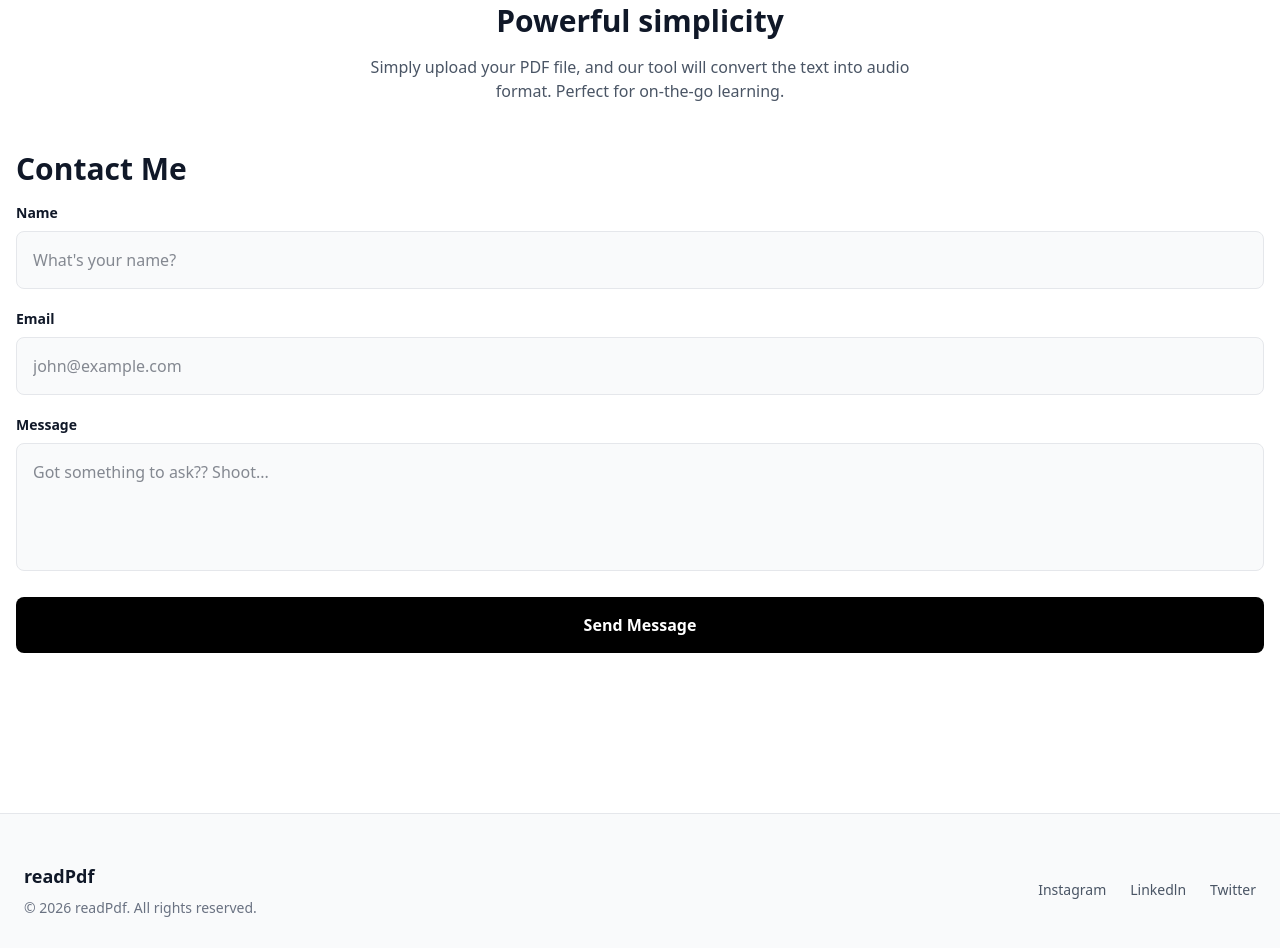
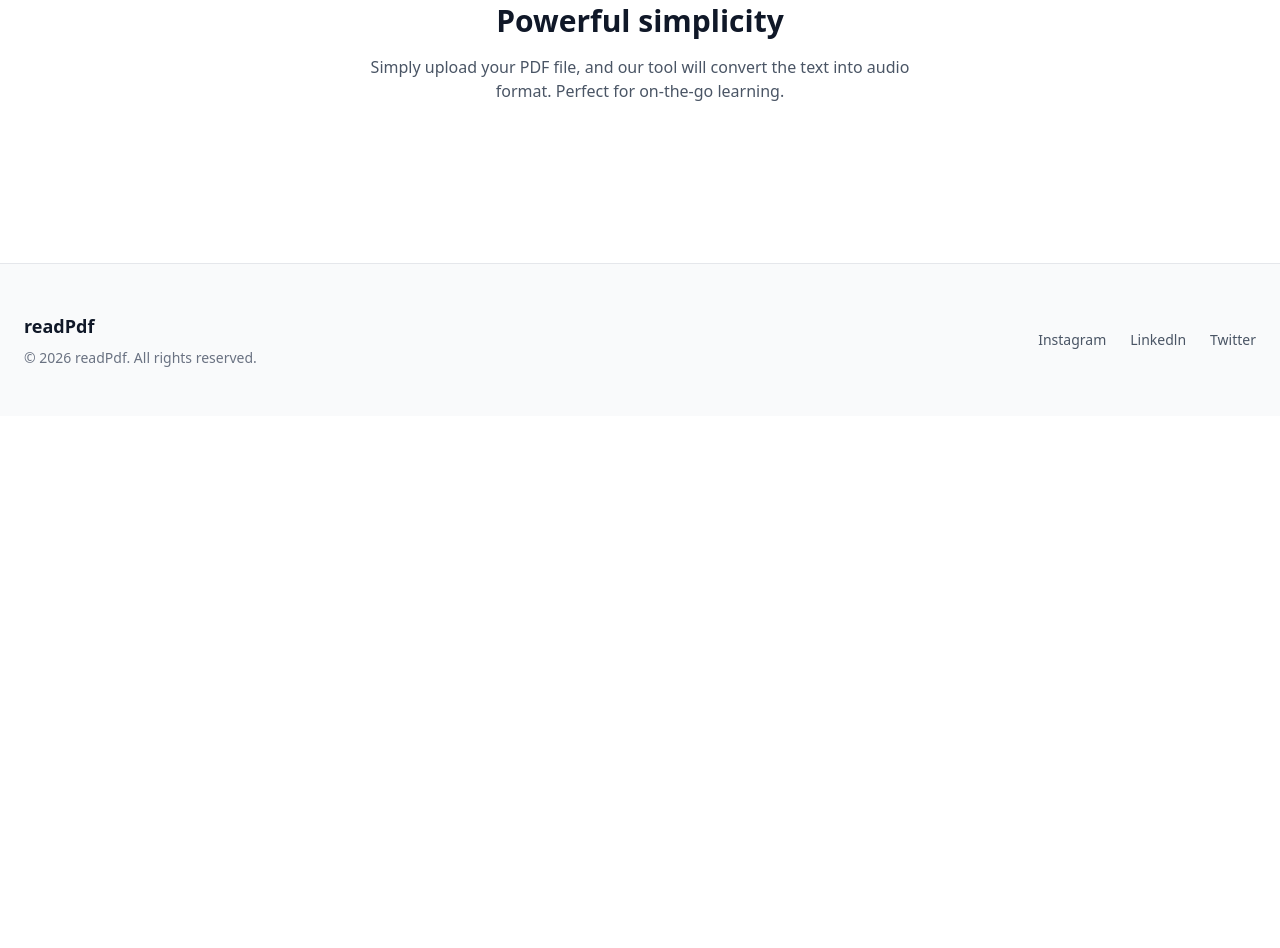
Before and after one commit to vincen-coder/readpdf, a website with bundled scripts: page index.html in a window 1280 px wide. Shown: the part 1349-2297 px from the top of the page. After the commit the page ends 1765 px from the top, so only its background shows below. Built offline with nearby package versions, Linux system fonts and the light colour scheme; a script that the page names is missing.

Commit message:
emoved contact form just didnt look right

```diff
--- a/index.html
+++ b/index.html
@@ -219,47 +219,9 @@
                 Perfect for on-the-go learning.
             </p>
         </section>
-
-        <section class="text-3xl font-bold mb-4 mt-12" id="contact">Contact Me </section>
-        <form action="https://formspree.io/f/xnjbjgwv" method="POST" class="flex flex-col gap-5">
-
-            <input type="hidden" name="_captcha" value="false">
-            <input type="hidden" name="_template" value="table">
-            <input type="hidden" name="_subject" value="New Portfolio Lead!">
-            <input type="hidden" name="_next" value="https://vincent-pink.vercel.app/thankyou.html">
-
-            <div>
-                <label class="block text-sm font-semibold mb-2">Name</label>
-                <input
-                    class="w-full p-4 bg-gray-50 border border-gray-200 rounded-lg focus:outline-none focus:border-black focus:ring-1 focus:ring-black transition-colors"
-                    type="text" name="name" placeholder="What's your name?" required>
-            </div>
-
-            <div>
-                <label class="block text-sm font-semibold mb-2">Email</label>
-                <input
-                    class="w-full p-4 bg-gray-50 border border-gray-200 rounded-lg focus:outline-none focus:border-black focus:ring-1 focus:ring-black transition-colors"
-                    type="email" name="email" placeholder="john@example.com" required>
-            </div>
-
-            <div>
-                <label class="block text-sm font-semibold mb-2">Message</label>
-                <textarea
-                    class="w-full p-4 bg-gray-50 border border-gray-200 rounded-lg focus:outline-none focus:border-black focus:ring-1 focus:ring-black transition-colors h-32 resize-none"
-                    name="message" placeholder="Got something to ask?? Shoot..." required></textarea>
-            </div>
-
-            <button
-                class="w-full p-4 bg-black text-white rounded-lg font-bold hover:bg-gray-800 transition transform active:scale-95"
-                type="submit">
-                Send Message
-            </button>
-        </form>
-
-
     </main>
 
-    <footer class="bg-gray-50 border-t border-gray-200 mt-20 py-12">
+    <footer class="bg-gray-50 border-t border-gray-200 mt-20 py-12" id="contact">
         <div
             class="max-w-7xl mx-auto px-6 text-center md:text-left flex flex-col md:flex-row justify-between items-center">
             <div>
```
